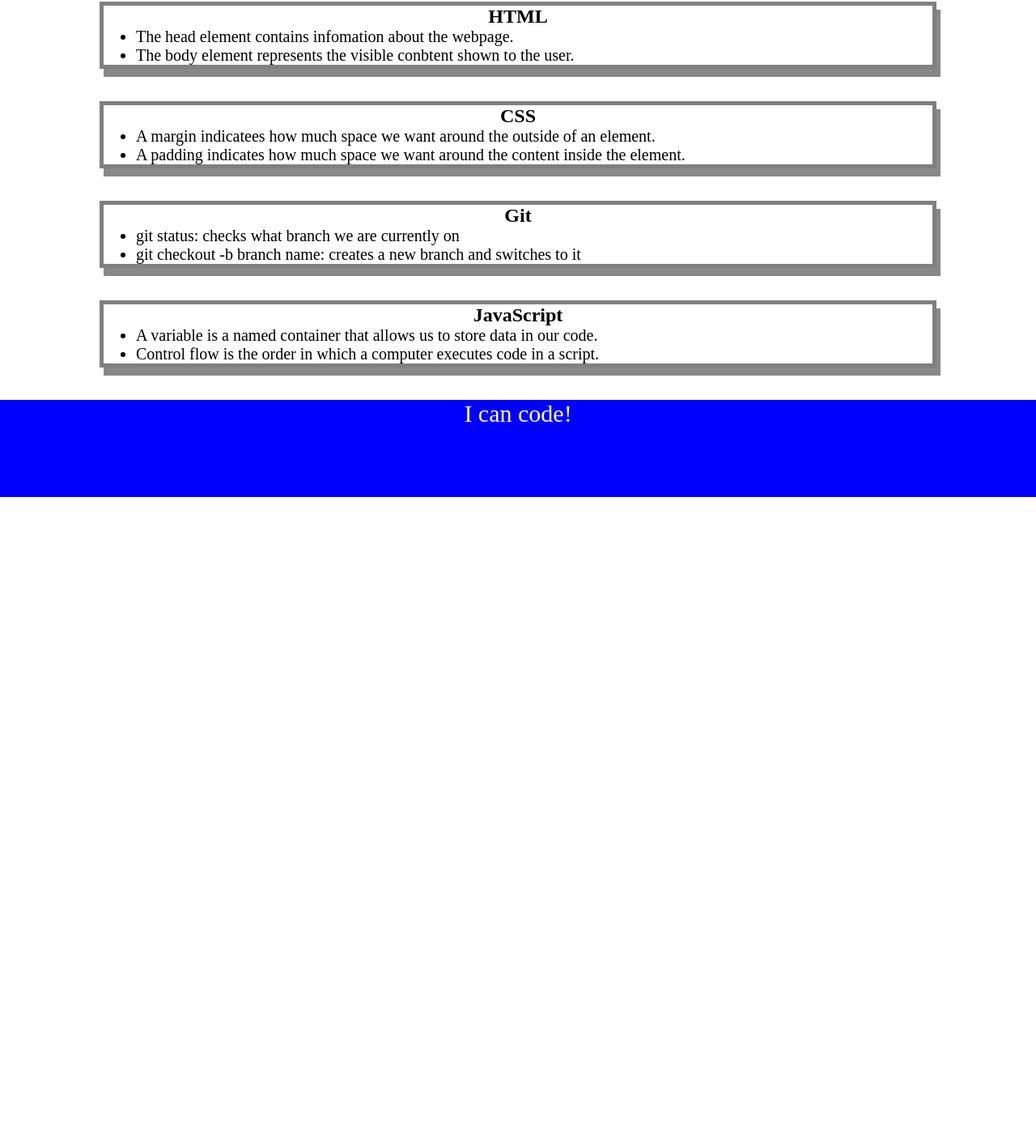
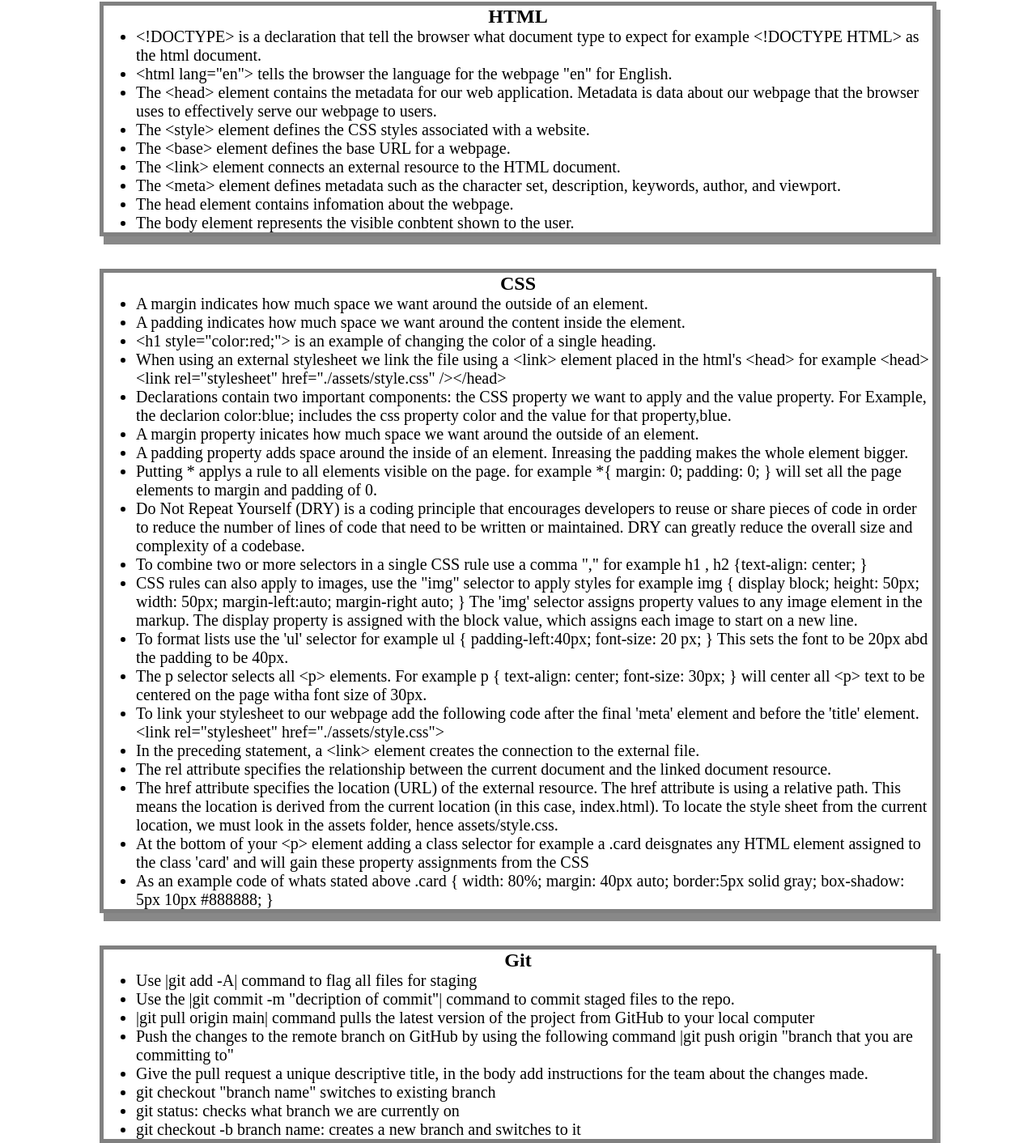
Before and after one commit to Neuroventure/prework-study-guide, a plain HTML site: page index.html in a window 1280 px wide. Shown: the part 158-1570 px from the top of the page at 81% size. Before the commit the page ends 800 px from the top, so only its background shows below. Drawn offline with Linux system fonts and the light colour scheme.

Commit message:
added additional notes to the HTML and CSS sections

```diff
--- a/index.html
+++ b/index.html
@@ -17,6 +17,15 @@
       <section class="card" id="html-section">
         <h2>HTML</h2>
         <ul>
+          <li>&lt!DOCTYPE&gt is a declaration that tell the browser what document type to expect for example &lt!DOCTYPE HTML&gt
+          as the html document.
+          <li>&lthtml lang="en"&gt tells the browser the language for the webpage "en" for English.</li>
+          <li>The &lthead&gt element contains the metadata for our web application. Metadata is data about our webpage that the browser uses to effectively serve our webpage to users.</li>
+          <li>The &ltstyle&gt element defines the CSS styles associated with a website.</li>
+          <li>The &ltbase&gt element defines the base URL for a webpage.</li>
+          <li>The &ltlink&gt element connects an external resource to the HTML document.</li>
+          <li>The &ltmeta&gt element defines metadata such as the character set, description, keywords, author, and viewport.</li>
+          </li>
           <li>The head element contains infomation about the webpage.</li>
           <li>The body element represents the visible conbtent shown to the user.</li>
         </ul>
@@ -24,15 +33,35 @@
       <section class="card" id="css-section">
         <h2>CSS</h2>
       <ul>
-        <li>A margin indicatees how much space we want around the outside of an element.
-        </li>
-        <li>A padding indicates how much space we want around the content inside the element.
-        </li>
-      </ul>
+        <li>A margin indicates how much space we want around the outside of an element.</li>
+        <li>A padding indicates how much space we want around the content inside the element.</li>
+        <li>&lth1 style="color:red;"&gt is an example of changing the color of a single heading.</li>
+        <li>When using an external stylesheet we link the file using a &ltlink&gt element placed in the html's &lthead&gt for example &lthead&gt&ltlink rel="stylesheet" href="./assets/style.css" /&gt&lt/head&gt</li>
+        <li>Declarations contain two important components: the CSS property we want to apply and the value property. For Example, the declarion color:blue; includes the css property color and the value for that property,blue.</li>
+        <li>A margin property inicates how much space we want around the outside of an element.</li>
+        <li>A padding property adds space around the inside of an element. Inreasing the padding makes the whole element bigger.</li>
+        <li>Putting * applys a rule to all elements visible on the page. for example *{ margin: 0; padding: 0; } will set all the page elements to margin and padding of 0.</li>
+        <li>Do Not Repeat Yourself (DRY) is a coding principle that encourages developers to reuse or share pieces of code in order to reduce the number of lines of code that need to be written or maintained. DRY can greatly reduce the overall size and complexity of a codebase.</li>
+        <li>To combine two or more selectors in a single CSS rule use a comma "," for example h1 , h2 {text-align: center; }</li>
+        <li> CSS rules can also apply to images, use the "img" selector to apply styles for example img { display block; height: 50px; width: 50px; margin-left:auto; margin-right auto; } The 'img' selector assigns property values to any image element in the markup. The display property is assigned with the block value, which assigns each image to start on a new line.</li>
+        <li>To format lists use the 'ul' selector for example ul { padding-left:40px; font-size: 20 px; } This sets the font to be 20px abd the padding to be 40px.</li>
+        <li>The p selector selects all &ltp&gt elements. For example p { text-align: center; font-size: 30px; } will center all &ltp&gt text to be centered on the page witha font size of 30px.</li>
+        <li>To link your stylesheet to our webpage add the following code  after the final 'meta' element and before the 'title' element. &ltlink rel="stylesheet" href="./assets/style.css"&gt</li>
+        <li>In the preceding statement, a &ltlink&gt element creates the connection to the external file.</li>
+        <li>The rel attribute specifies the relationship between the current document and the linked document resource.</li>
+        <li>The href attribute specifies the location (URL) of the external resource. The href attribute is using a relative path. This means the location is derived from the current location (in this case, index.html). To locate the style sheet from the current location, we must look in the assets folder, hence assets/style.css.</li>
+        <li>At the bottom of your &ltp&gt element adding a class selector  for example a .card deisgnates any HTML element assigned to the class 'card' and will gain these property assignments from the CSS</li>
+        <li>As an example code of whats stated above .card { width: 80%; margin: 40px auto; border:5px solid gray; box-shadow: 5px 10px #888888; } </li>
       </section>
       <section class="card" id="git-section">
         <h2>Git</h2>
         <ul>
+          <li>Use |git add -A| command to flag all files for staging</li>
+          <li>Use the |git commit -m "decription of commit"| command to commit staged files to the repo.</li>
+          <li>|git pull origin main| command pulls the latest version of the project from GitHub to your local computer</li>
+          <li>Push the changes to the remote branch on GitHub by using the following command |git push origin "branch that you are committing to"</li>
+          <li>Give the pull request a unique descriptive title, in the body add instructions for the team about the changes made.</li>
+          <li>git checkout "branch name" switches to existing branch</li>
           <li>git status: checks what branch we are currently on</li>
           <li>git checkout -b branch name: creates a new branch and switches to it</li>
         </ul>
```
